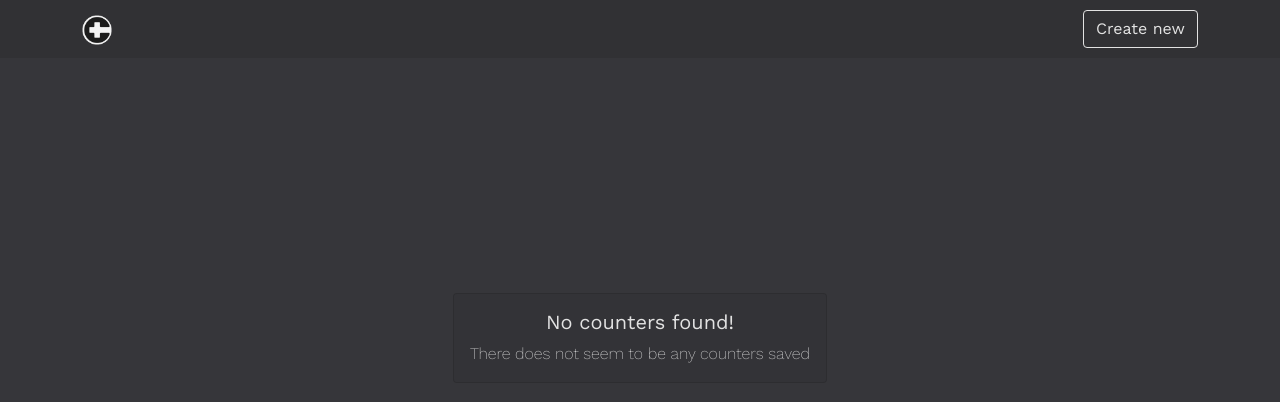
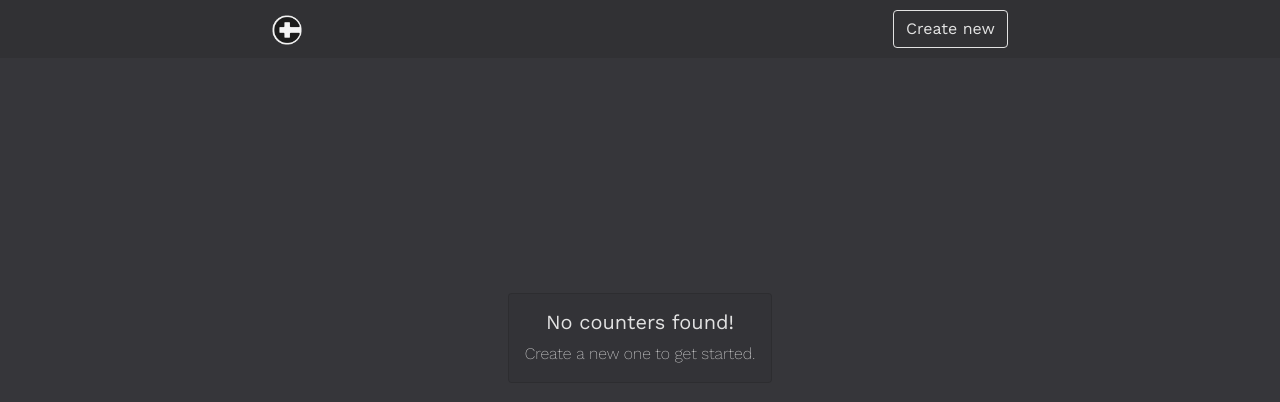
Before and after one commit to jeppelind/counter, a React (Create React App) app: page / in a window 1280 px wide. Shown: the top 402 px of the page. Built offline with nearby package versions, Linux system fonts and the light colour scheme; the HTML template or start-up script is replaced by a standard one.

Commit message:
Update CSS to increase readability

```diff
--- a/src/custom.scss
+++ b/src/custom.scss
@@ -34,7 +34,7 @@ $card-bg: shade-color($background, 5%);
 
 // Container
 $container-max-widths: (
-  xxl: 1140px
+  lg: 760px
 );
 
 // Fonts
--- a/src/features/counter/Counter.scss
+++ b/src/features/counter/Counter.scss
@@ -6,10 +6,10 @@ $colors: ('red': $red, 'blue': $blue, 'green': $green, 'yellow': $yellow,
 
 @each $name, $color in $colors {
   .counter.#{$name} {
-    border-color: shade-color($color, 45%);
+    border-color: shade-color($color, 30%);
   }
   .counter.#{$name}:hover {
-    border-color: shade-color($color, 35%);
+    border-color: shade-color($color, 10%);
   }
 
   .radio-#{$name} input {
@@ -40,7 +40,7 @@ $colors: ('red': $red, 'blue': $blue, 'green': $green, 'yellow': $yellow,
 
 .counter {
   background-color: tint-color($background, 8%);
-  border: 1px solid shade-color($text, 50%);
+  border: 2px solid shade-color($text, 50%);
   border-radius: 5px;
   margin-bottom: 15px;
   transition: border-color 0.3s;
@@ -51,6 +51,7 @@ $colors: ('red': $red, 'blue': $blue, 'green': $green, 'yellow': $yellow,
 }
 
 .counter .label {
+  font-weight: 400;
   margin: 0;
   margin-left: 15px;
   user-select: none;
@@ -67,7 +68,7 @@ $colors: ('red': $red, 'blue': $blue, 'green': $green, 'yellow': $yellow,
 .counter .amount {
   padding-left: 15px;
   padding-right: 15px;
-  font-weight: 400;
+  font-weight: 600;
   font-size: 3.4rem;
   margin: 0;
   font-variant-numeric: tabular-nums;
@@ -76,6 +77,7 @@ $colors: ('red': $red, 'blue': $blue, 'green': $green, 'yellow': $yellow,
 
 .counter .increase {
   font-size: 3rem;
+  font-weight: 400;
   user-select: none;
   margin: 5px;
   margin-top: 3px;
@@ -83,8 +85,7 @@ $colors: ('red': $red, 'blue': $blue, 'green': $green, 'yellow': $yellow,
   transition: 0.3s;
 }
 .counter .increase:hover {
-  background-color: tint-color($background, 10%);
-  text-shadow: 0 0 2px tint-color($text, 25%);
+  background-color: tint-color($background, 20%);
   cursor: pointer;
 }
 
--- a/src/features/counter/Counters.tsx
+++ b/src/features/counter/Counters.tsx
@@ -34,7 +34,7 @@ const Counters = () => {
           <Card.Body>
             <Card.Title>No counters found!</Card.Title>
             <Card.Text>
-              There does not seem to be any counters saved
+              Create a new one to get started.
             </Card.Text>
           </Card.Body>
         </Card>
```
